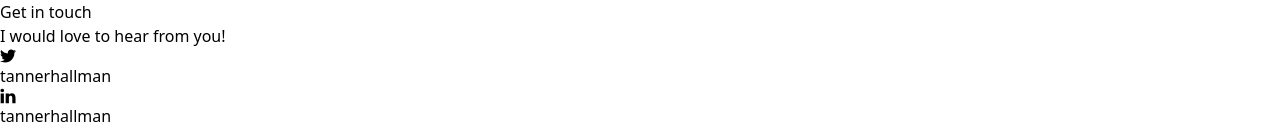
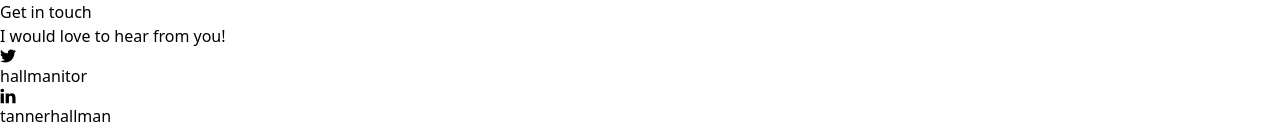
Before and after one commit to tannerhallman/tannerhallman.com-v2, a Next.js app: page / in a window 1280 px wide. Shown: the part 576-709 px from the top of the page. Built offline with nearby package versions, Linux system fonts and the light colour scheme; no server answers.

Commit message:
fix: twitter

```diff
--- a/components/Contact.jsx
+++ b/components/Contact.jsx
@@ -21,7 +21,7 @@ const Contact = () => {
             className=' flex align-middle items-center font-jak font-bold space-x-1 w-max '>
             <TfiTwitterAlt className='text-[#518FC7] dark:text-[#2498fe] h-3 w-3 md:h-4 md:w-4 ' />
             <h5 className='text-transparent dark:text-[#2498fe]'>
-              tannerhallman
+              hallmanitor
             </h5>
           </a>
           <a
```
